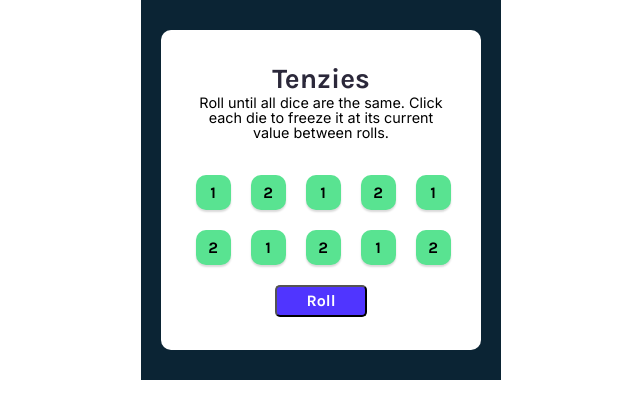
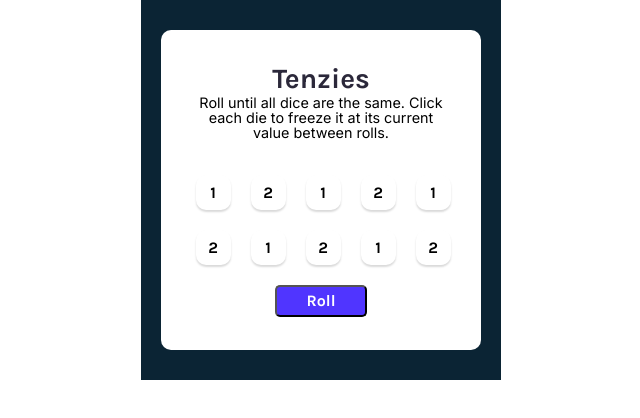
Before and after one commit to AnneMedina/react-tenzies-game, a React app: page / in a window 1280 px wide. Shown: the top 418 px of the page, without its empty margins (319-959 px from the left). Built offline with nearby package versions, Linux system fonts and the light colour scheme.

Commit message:
Changed grid settings and added background color to buttons. Temporarily removed class clicked and created a separate component for die

```diff
--- a/App.js
+++ b/App.js
@@ -1,4 +1,5 @@
 import React from "react"
+import Die from "./Die.js"
 
 
 export default function App() {
@@ -12,11 +13,10 @@ export default function App() {
                 <h2 className="game--title">Tenzies</h2>
                 <p className="game--instructions">Roll until all dice are the same. Click each die to freeze it at its current value between rolls.</p>
                 <div className="game--buttons-box">
-                    {gameButtonValues.map((buttonValue) => {
-                        return <div className="game--buttons clicked">
-                            {buttonValue}
-                        </div>
-                    })}
+
+                    {gameButtonValues.map(buttonValue => (<Die key={Math.random(10)} value={buttonValue} />)
+                    )}
+
                 </div>
                 <button className="game--button-roll">Roll</button>
             </div>
--- /dev/null
+++ b/Die.js
@@ -0,0 +1,13 @@
+import React from "react";
+
+
+export default function Die(props) {
+
+    return (
+        <div className="game--buttons ">
+            {props.value}
+        </div>
+    )
+
+
+}
--- a/style.css
+++ b/style.css
@@ -49,7 +49,7 @@ main {
 .game--buttons-box {
   display: grid;
   grid-gap: 20px;
-  grid-template-columns: auto auto auto auto auto;
+  grid-template: auto auto / repeat(5, 1fr);
   margin: 20px 0px;
 }
 
@@ -62,6 +62,7 @@ main {
   line-height: 35px;
   font-family: Karla;
   font-weight: 700;
+  background-color: white;
 }
 
 .clicked {
```
Also changed, not shown: index.pack.js.
